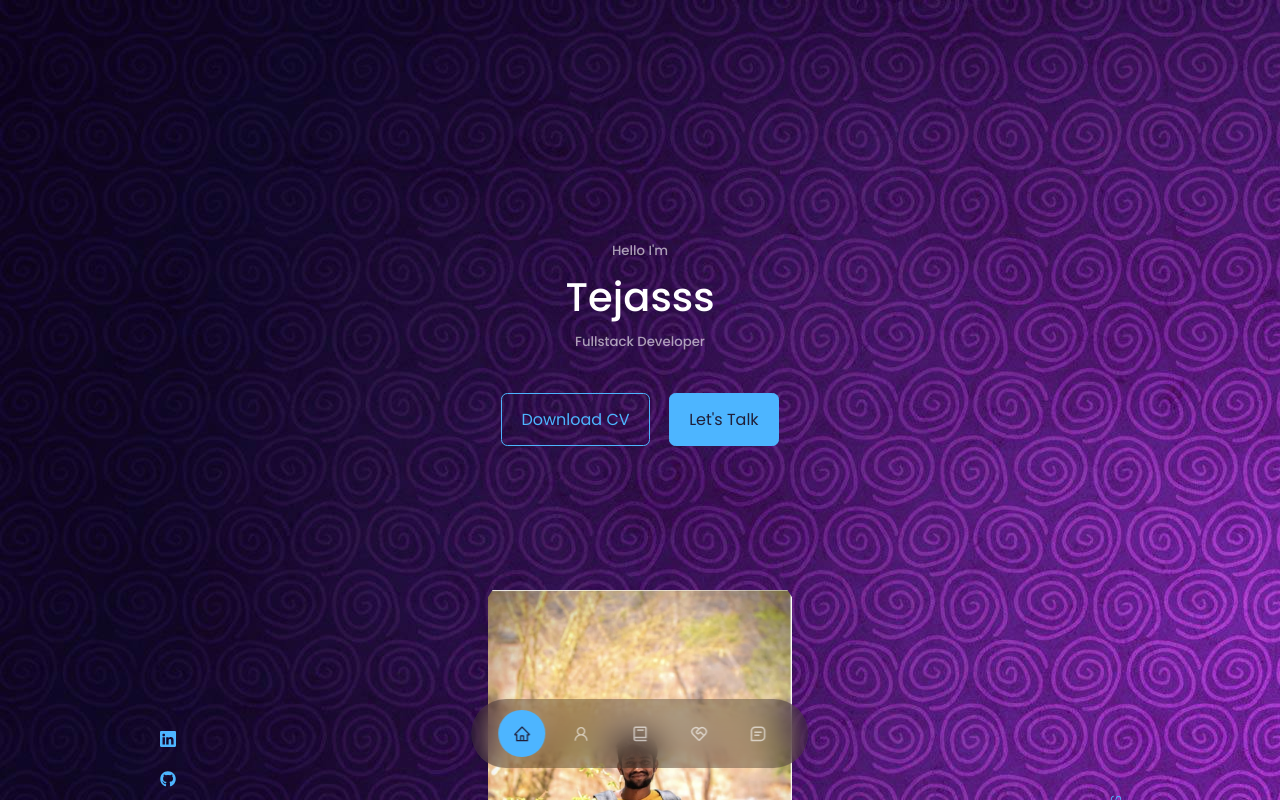
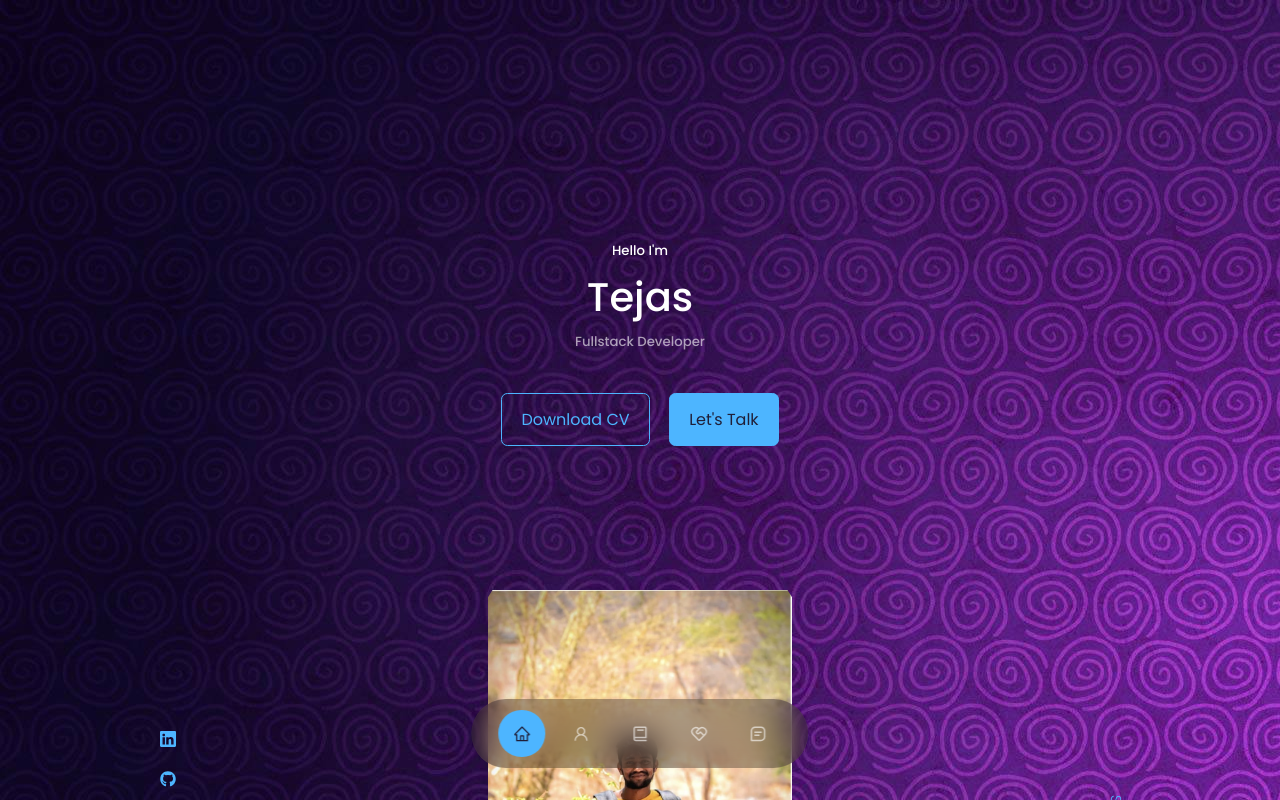
Before and after one commit to TejasBadhe07/www.tejasbadheportfolio.com, a React (Create React App) app: page / in a window 1280 px wide. Shown: the top 800 px of the page. Built offline with nearby package versions, Linux system fonts and the light colour scheme.

Commit message:
update app[C

```diff
--- a/src/components/header/Header.jsx
+++ b/src/components/header/Header.jsx
@@ -8,9 +8,9 @@ const Header = () => {
   return (
     <header>
       <div className="container header__container">
-      <section id="home">
+        <section id="home"></section>
         <h5>Hello I'm</h5>
-        <h1>Tejasss</h1>
+        <h1>Tejas</h1>
         <h5 className ="text-light"> Fullstack Developer</h5>
         <CTA />
         <HeaderSocials/>
@@ -19,7 +19,7 @@ const Header = () => {
         <div className='me'>
           <img src={ME} alt="me" />            {/* IMAGE OF FIRST PAGE */}
         </div>
-        </section>
+
 
         <a href="#contact" className='scroll__down'>Scroll Down</a>
       </div>
--- a/src/components/portfolio/Portfolio.jsx
+++ b/src/components/portfolio/Portfolio.jsx
@@ -43,7 +43,7 @@ const data = [
     github: 'https://github.com/TejasBadhe07/CNN-for-Image-Classification',
     demo: "https://dribbble.com/shots/20111240-Orion-UI-kit-for-Figma"
   },
-
+  /*
   {
     id: 5,
     image: IMG5,
@@ -52,7 +52,7 @@ const data = [
     demo: "https://dribbble.com/shots/19886945-Eclipse-Figma-dashboard-UI-kit-for-data-design-web-apps"
   },
 
-  /*
+
   {
     id: 6,
     image: IMG6,
```
